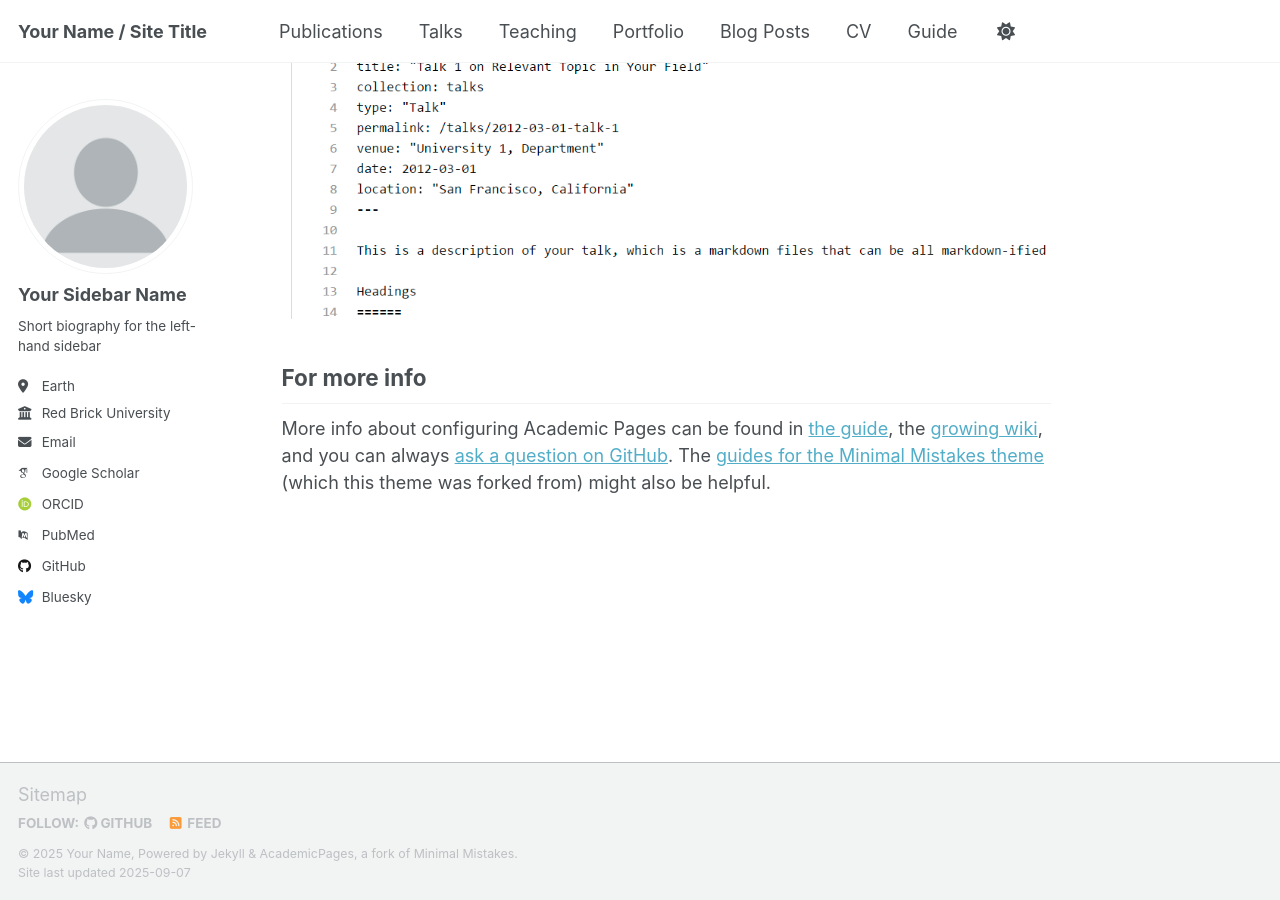
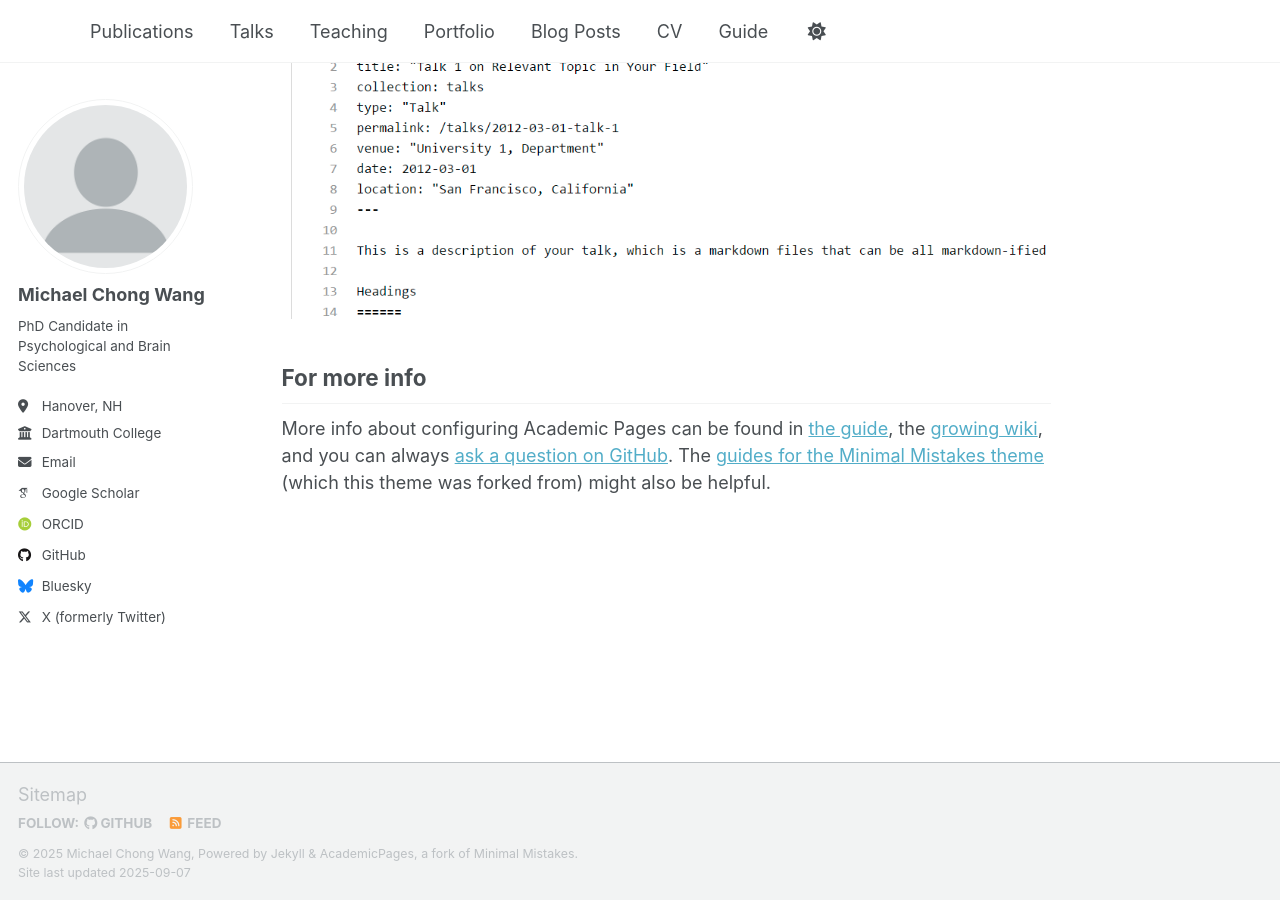
Before and after one commit to slenderham/slenderham.github.io, a Jekyll site: the page built from _pages/about.md, in a window 1280 px wide and 900 px high, scrolled down 2880 px. Built offline with Jekyll 4.4.1, drawn with Linux system fonts in a browser that asks for light colours; some web fonts are replaced; a script that is not in the unit is left out.

Commit message:
first commit

```diff
--- a/_config.yml
+++ b/_config.yml
@@ -9,13 +9,13 @@
 # Basic Site Settings
 locale                   : "en-US"
 site_theme               : "default" # Currently available options are "default", "air"
-title                    : "Your Name / Site Title"
+title                    : ""
 title_separator          : "-"
-name                     : &name "Your Name"
+name                     : &name "Michael Chong Wang"
 description              : &description "personal description"
-url                      : https://academicpages.github.io # the base hostname & protocol for your site e.g. "https://[your GitHub username].github.io" or if you already have some other page hosted on Github then use "https://[your GitHub username].github.io/[Your Repo Name]"
+url                      : https://slenderham.github.io # the base hostname & protocol for your site e.g. "https://[your GitHub username].github.io" or if you already have some other page hosted on Github then use "https://[your GitHub username].github.io/[Your Repo Name]"
 baseurl                  : "" # the subpath of your site, e.g. "/blog"
-repository               : "academicpages/academicpages.github.io"
+repository               : "slenderham/slenderham.github.io"
 
 # Site Author - The following control what appear as part of the author content on the side bar.
 #               If a field is blank the icon and link will not appear, otherwise it will be shown.
@@ -23,23 +23,23 @@ repository               : "academicpages/academicpages.github.io"
 author:
   # Biographic information
   avatar           : "profile.png"
-  name             : "Your Sidebar Name"
+  name             : "Michael Chong Wang"
   pronouns         : # example: "she/her"
-  bio              : "Short biography for the left-hand sidebar"
-  location         : "Earth"
-  employer         : "Red Brick University"
+  bio              : "PhD Candidate in Psychological and Brain Sciences"
+  location         : "Hanover, NH"
+  employer         : "Dartmouth College"
   uri              : # URL
-  email            : "none@example.org"
+  email            : "chong.wang.gr@dartmouth.edu"
 
   # Academic websites
   academia         : # URL
   arxiv            : # URL - Update with the correct link to your profile
-  googlescholar    : "https://scholar.google.com/citations?user=PS_CX0AAAAAJ"
+  googlescholar    : "https://scholar.google.com/citations?user=PFeg0eQAAAAJ&hl=en&authuser=1"
   inspire-hep      : # URL
   impactstory      : # URL
-  orcid            : "http://orcid.org/yourorcidurl"
+  orcid            : "https://orcid.org/0009-0004-3278-0387"
   semantic         : # URL
-  pubmed           : "https://www.ncbi.nlm.nih.gov/pubmed/?term=john+snow"
+  pubmed           : # URL
   researchgate     : # URL
   scopus           : # URL
 
@@ -47,13 +47,13 @@ author:
   bitbucket        : # Username - Update with your username on the site
   codepen          : # Username
   dribbble         : # Username
-  github           : "academicpages"
+  github           : "slenderham"
   kaggle           : # Username
   stackoverflow    : # User number or user number and name (i.e., use "1" or "1/jeff-atwood")
 
   # Social media
   artstation       : # Username
-  bluesky          : "bsky.app" # Replace this with you Bluesky username
+  bluesky          : "https://bsky.app/profile/libetsreverb.bsky.social" # Replace this with you Bluesky username
   facebook         : # Username
   flickr           : # Username
   foursquare       : # Username
@@ -70,7 +70,7 @@ author:
   steam            : # Username
   telegram         : # URL
   tumblr           : # Username
-  twitter          : # Username for X / Twitter
+  twitter          : "https://x.com/libetsreverb"
   vine             : # Username
   weibo            : # Username
   wikipedia        : # Username
```
